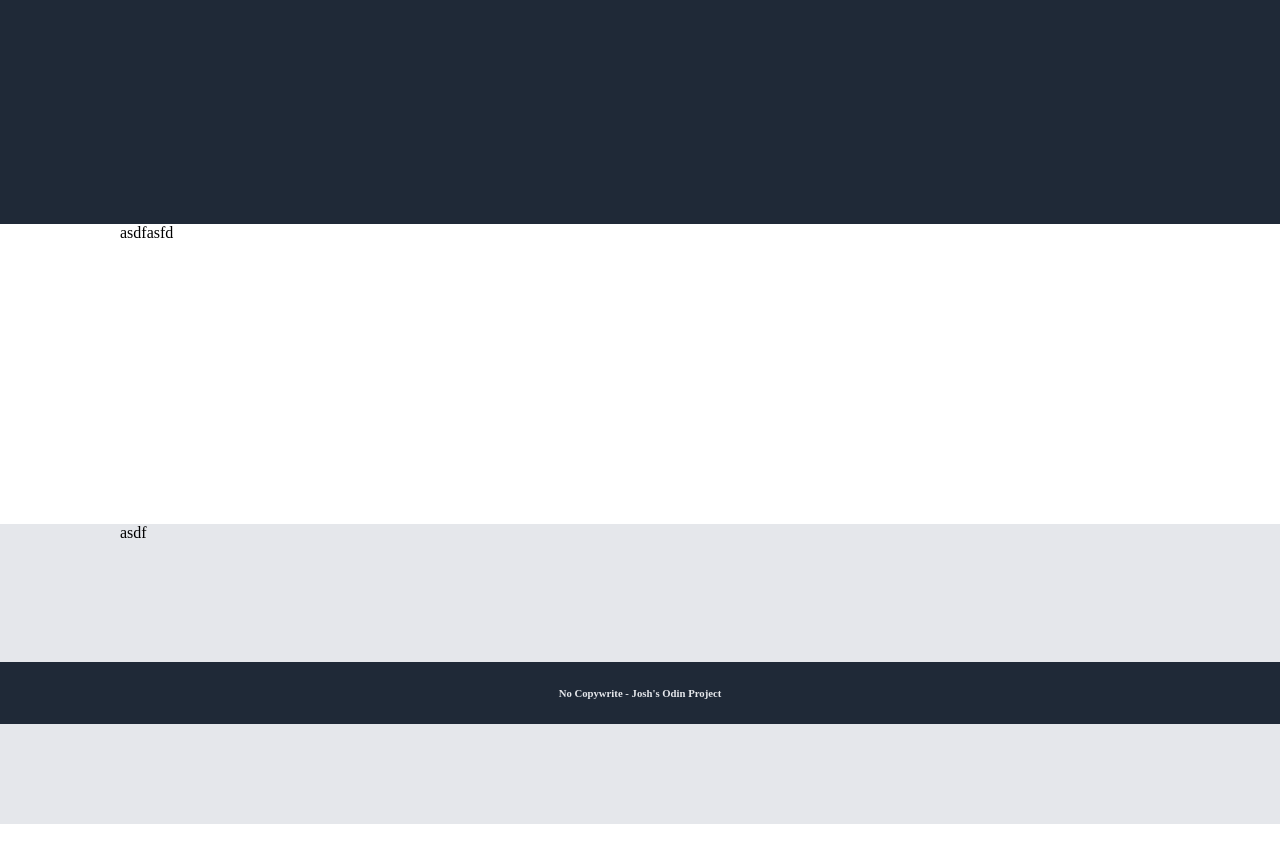
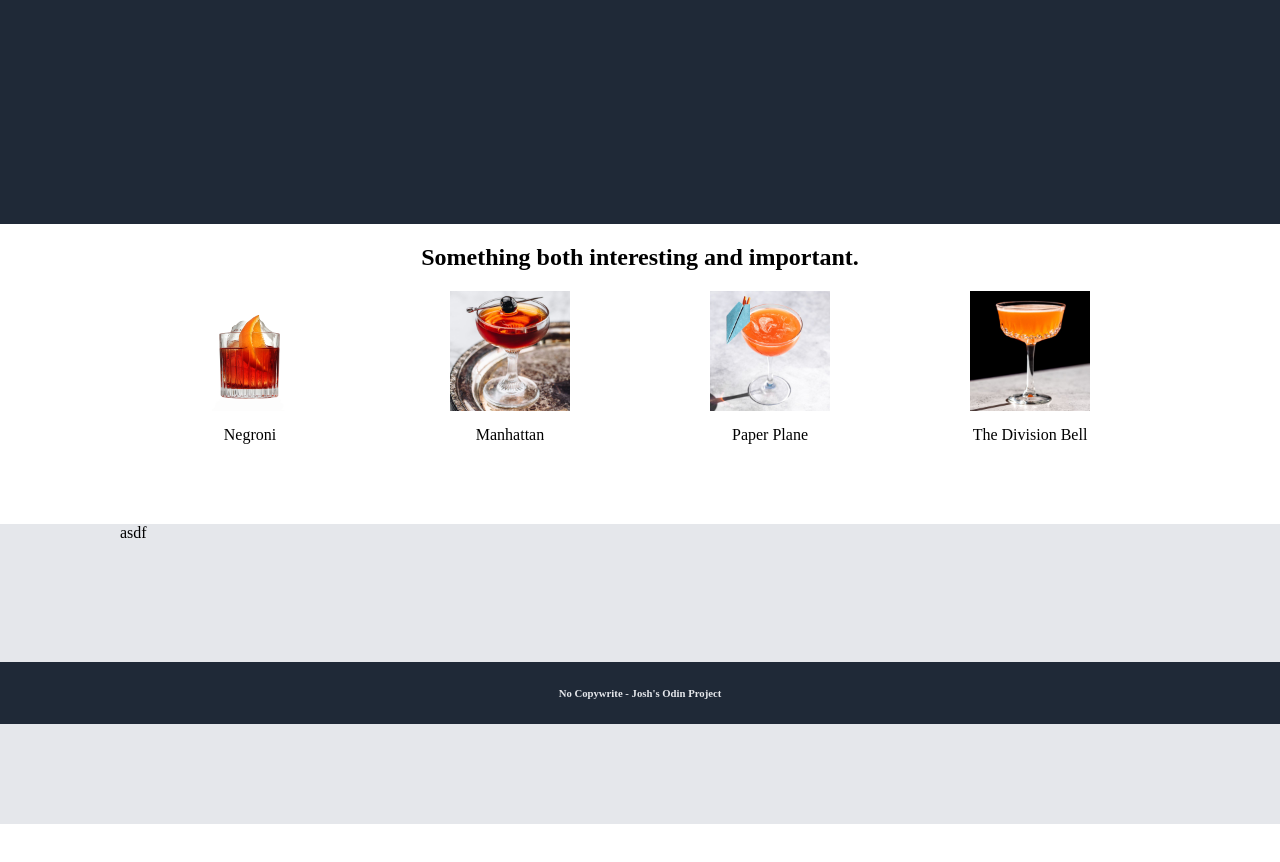
Before and after one commit to joshchopin7/Odin-Landing-Page, a plain HTML site: page index.html in a window 1280 px wide. Shown: the part 76-938 px from the top of the page. Drawn offline with Linux system fonts and the light colour scheme.

Commit message:
add images, complete second section

```diff
--- a/index.html
+++ b/index.html
@@ -4,7 +4,7 @@
     <meta charset="UTF-8">
     <meta http-equiv="X-UA-Compatible" content="IE=edge">
     <meta name="viewport" content="width=device-width, initial-scale=1.0">
-    <title>Document</title>
+    <title>Odin Landing Page</title>
     <link rel="stylesheet" href="style.css">
 </head>
 <body>
@@ -21,7 +21,25 @@
         </div>
     </div>
     <div class="second container">
-        asdfasfd
+        <h2 id="secondLabel">Something both interesting and important.</h2>
+        <div class="drinkContainer">
+            <div class="drink">
+                <img src="images/Negroni.jpg" alt="Negroni Picture" width="120">
+                <a>Negroni</a><br>
+            </div>
+            <div class="drink">
+                <img src="images/Manhattan.jpg" alt="Manhattan Picture" width="120">
+                <a>Manhattan</a><br>
+            </div>
+            <div class="drink">
+                <img src="images/PaperPlane.jpg" alt="Paper-Plane Picture" width="120">
+                <a>Paper Plane</a><br>
+            </div>
+            <div class="drink">
+                <img src="images/DivisionBell.jpg" alt="Division-Bell Picture" width="120">
+                <a>The Division Bell</a><br>
+            </div>
+        </div>
     </div>
     <div class="third container">
         asdf
--- a/style.css
+++ b/style.css
@@ -46,7 +46,28 @@ body {
 }
 
 .second {
+    display: flex;
+    flex-direction: column;
+}
 
+#secondLabel {
+    display: flex;
+    justify-content: center;
+}
+
+.drinkContainer {
+    display: flex;
+    justify-content: space-around;
+}
+
+.drink {
+    display: flex;
+    flex-direction: column;
+    gap: 15px;
+}
+
+a{
+    text-align: center;
 }
 
 .third {
```
Also changed, not shown: images/DivisionBell.jpg (added), images/Manhattan.jpg (added), images/Negroni.jpg (added), images/PaperPlane.jpg (added).
